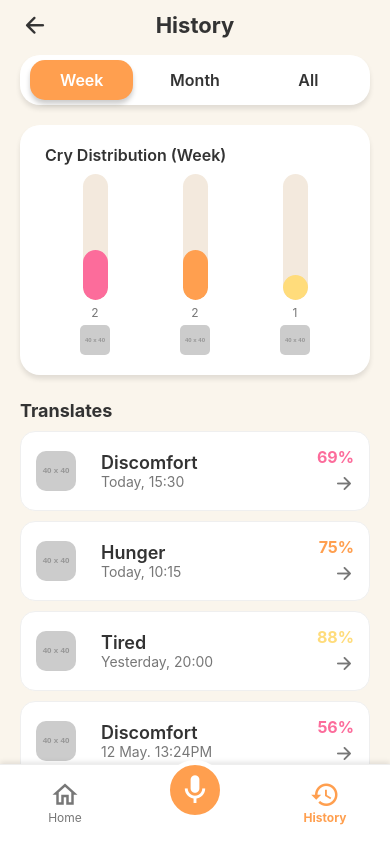
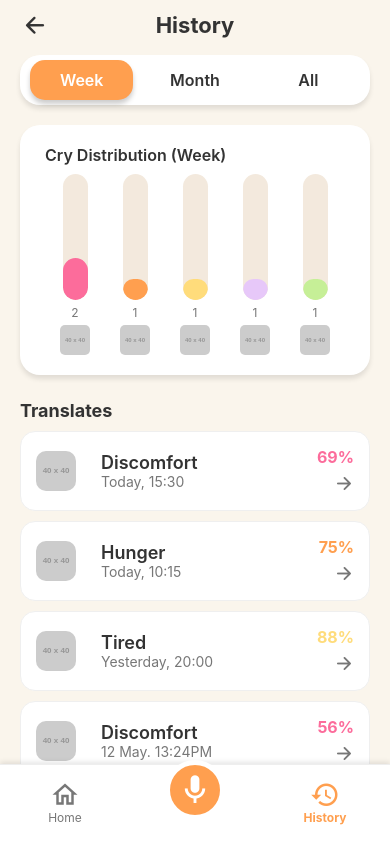
Before and after one commit to AnishTalole/infantcry, a React Native app: screen /History in a window 390 px wide. Built offline with nearby package versions, Linux system fonts and the light colour scheme.

Commit message:
update feebackScreen and HistoryScreen

```diff
--- a/src/screens/main/FeedbackScreen.js
+++ b/src/screens/main/FeedbackScreen.js
@@ -1,13 +1,17 @@
 import React, { useState, useCallback } from 'react';
-import { SafeAreaView, ScrollView, Text, View, TextInput, TouchableOpacity, Image, StyleSheet, Alert } from 'react-native'; // ADDED: Alert
+import { SafeAreaView, ScrollView, Text, View, TextInput, TouchableOpacity, Image, StyleSheet, Alert } from 'react-native';
 import CustomHeader from '../../components/CustomHeader';
 import PrimaryButton from '../../components/PrimaryButton';
 import Ionicons from 'react-native-vector-icons/Ionicons';
+import FontAwesome from 'react-native-vector-icons/FontAwesome'; // RE-ADDED: For star rating
 import BottomNavbar from '../../components/BottomNavbar';
 import { useFocusEffect } from '@react-navigation/native';
 import { styles, COLORS, PLACEHOLDER_AVATAR } from '../../theme/styles';
 
 const FeedbackScreen = ({ navigation }) => {
+  // RE-ADDED: State for 5-star rating
+  const [rating, setRating] = useState(0);
+  // Existing state for binary usefulness and comment
   const [usefulness, setUsefulness] = useState(null); // 'useful', 'not_useful', or null
   const [comment, setComment] = useState('');
 
@@ -21,30 +25,28 @@ const FeedbackScreen = ({ navigation }) => {
   );
 
   const handleSubmit = () => {
-    console.log('Feedback submitted:', { usefulness, comment });
+    console.log('Feedback submitted:', { rating, usefulness, comment });
 
-    // Simple validation
-    if (!usefulness) {
-        Alert.alert("Required", "Please select if the result was useful or not useful.");
+    // Simple validation (can be adjusted: require usefulness OR rating, etc.)
+    if (!usefulness && rating === 0) {
+        Alert.alert("Required", "Please select if the result was useful or provide a star rating.");
         return;
     }
 
-    // --- ADDED: Pop-up alert after successful submission ---
+    // Pop-up alert after successful submission
     Alert.alert(
       "Thank You!",
       "Your response has been recorded.",
       [
         {
           text: "OK",
-          // Navigate only after the user dismisses the alert
           onPress: () => navigation.navigate('Home')
         }
       ]
     );
-    // --- END ADDED ---
   };
 
-  // Helper component for the Useful/Not Useful buttons (Unchanged)
+  // Helper component for the Useful/Not Useful buttons
   const SelectionButton = ({ label, value, iconName, color }) => (
     <TouchableOpacity
       style={[
@@ -79,6 +81,7 @@ const FeedbackScreen = ({ navigation }) => {
             style={styles.feedbackImage}
           />
 
+          {/* Section 1: Binary Usefulness Check */}
           <Text style={styles.feedbackQuestion}>Was this prediction useful?</Text>
           <Text style={styles.feedbackAppName}>Infant Cry Detector</Text>
 
@@ -97,6 +100,22 @@ const FeedbackScreen = ({ navigation }) => {
             />
           </View>
 
+          {/* Section 2: 5-Star Rating (RE-ADDED) */}
+          <Text style={styles.feedbackQuestion}>Rate the accuracy of the result:</Text>
+          <View style={styles.starRatingContainer}>
+            {[1, 2, 3, 4, 5].map((star) => (
+              <TouchableOpacity key={star} onPress={() => setRating(star)}>
+                <FontAwesome
+                  name={star <= rating ? 'star' : 'star-o'}
+                  size={40}
+                  color={COLORS.cardOrange}
+                  style={{ marginHorizontal: 5 }}
+                />
+              </TouchableOpacity>
+            ))}
+          </View>
+
+          {/* Section 3: Comment Input */}
           <Text style={styles.commentHeader}>Comment (Optional)</Text>
           <TextInput
             style={styles.commentInput}
@@ -121,7 +140,7 @@ const FeedbackScreen = ({ navigation }) => {
   );
 };
 
-// Local styles (Unchanged)
+// Local styles (Adjusted margins/layout slightly for the new content arrangement)
 const localStyles = StyleSheet.create({
   scrollContent: {
     paddingBottom: 90,
@@ -131,7 +150,7 @@ const localStyles = StyleSheet.create({
     justifyContent: 'space-between',
     width: '100%',
     paddingHorizontal: 0,
-    marginBottom: 40,
+    marginBottom: 40, // Reduced space here since star rating is next
   },
   selectionButton: {
     flexDirection: 'row',
--- a/src/screens/main/HistoryScreen.js
+++ b/src/screens/main/HistoryScreen.js
@@ -10,26 +10,29 @@ import { styles, COLORS, PLACEHOLDER_ICON } from '../../theme/styles';
 const { width } = Dimensions.get('window');
 
 // --- MOCK DATA SIMULATION ---
-// Added a unique `predictionId` for each history item.
+// Ensure all 5 categories are represented in the data for the chart calculation to work.
 const MOCK_HISTORY_DATA = [
   { id: 1, reason: "Discomfort", time: "Today, 15:30", color: COLORS.secondaryPink, confidence: 69.29, predictionId: 'pid_1', count: 5 },
   { id: 2, reason: "Hunger", time: "Today, 10:15", color: COLORS.primaryOrange, confidence: 75.12, predictionId: 'pid_2', count: 12 },
   { id: 3, reason: "Tired", time: "Yesterday, 20:00", color: COLORS.cardYellow, confidence: 88.05, predictionId: 'pid_3', count: 23 },
   { id: 4, reason: "Discomfort", time: "12 May. 13:24PM", color: COLORS.secondaryPink, confidence: 55.60, predictionId: 'pid_4', count: 15 },
-  { id: 5, reason: "Hunger", time: "11 May. 09:00AM", color: COLORS.primaryOrange, confidence: 62.40, predictionId: 'pid_5', count: 1 },
+  { id: 5, reason: "Burping", time: "11 May. 09:00AM", color: COLORS.cardGreen, confidence: 62.40, predictionId: 'pid_5', count: 1 },
+  // Adding one for Belly Pain to ensure it's included in the distribution
+  { id: 6, reason: "Belly Pain", time: "11 May. 10:00AM", color: COLORS.cardPurple, confidence: 91.00, predictionId: 'pid_6', count: 3 },
 ];
 
+// UPDATED: Now defines all 5 cry types with their respective colors
 const CRY_TYPES = {
     "Discomfort": COLORS.secondaryPink,
     "Hunger": COLORS.primaryOrange,
     "Tired": COLORS.cardYellow,
-    "Belly Pain": COLORS.cardPurple,
-    "Burping": COLORS.cardGreen,
+    "Belly Pain": COLORS.cardPurple, // Using COLORS.cardPurple for Belly Pain
+    "Burping": COLORS.cardGreen,      // Using COLORS.cardGreen for Burping
 };
 
 const HistoryScreen = ({ navigation }) => {
   const [selectedPeriod, setSelectedPeriod] = useState('Week');
-  const [historyItems, setHistoryItems] = useState(MOCK_HISTORY_DATA); // State for the list view
+  const [historyItems, setHistoryItems] = useState(MOCK_HISTORY_DATA);
 
   const [currentRoute, setCurrentRoute] = useState('History');
 
@@ -40,8 +43,9 @@ const HistoryScreen = ({ navigation }) => {
     }, [navigation])
   );
 
-  // Memoized function to calculate chart data (unchanged)
+  // Memoized function to calculate chart data based on the full 5 CRY_TYPES map
   const chartData = useMemo(() => {
+    // 1. Count occurrences of each cry type present in the history
     const counts = historyItems.reduce((acc, item) => {
         acc[item.reason] = (acc[item.reason] || 0) + 1;
         return acc;
@@ -49,6 +53,7 @@ const HistoryScreen = ({ navigation }) => {
 
     const totalCount = historyItems.length;
 
+    // 2. Create the data structure, including all 5 CRY_TYPES, even if count is 0
     return Object.entries(CRY_TYPES).map(([reason, color]) => {
         const count = counts[reason] || 0;
         const percentage = totalCount > 0 ? (count / totalCount) : 0;
@@ -56,18 +61,16 @@ const HistoryScreen = ({ navigation }) => {
         return {
             label: reason,
             count: count,
-            percentage: percentage,
+            percentage: percentage, // value between 0 and 1
             iconColor: color,
         };
-    }).sort((a, b) => b.count - a.count);
+    }).sort((a, b) => b.count - a.count); // Sort to show most frequent first
   }, [historyItems]);
 
 
-  // UPDATED: HistoryItem now passes predictionId
   const HistoryItem = ({ label, time, iconColor, confidence, itemData }) => (
     <TouchableOpacity
       style={styles.historyItem}
-      // ACTION: Pass the predictionId for lookup on the RemedyScreen
       onPress={() => navigation.navigate('Remedy', { predictionId: itemData.predictionId, primaryLabel: label })}
     >
       <View style={{ flexDirection: 'row', alignItems: 'center' }}>
@@ -114,23 +117,25 @@ const HistoryScreen = ({ navigation }) => {
           ))}
         </Card>
 
-        {/* Charts/Graphs */}
+        {/* Charts/Graphs (Now dynamic for all 5 types) */}
         <Card style={styles.chartCard}>
           <Text style={localStyles.chartTitle}>Cry Distribution ({selectedPeriod})</Text>
           <View style={styles.barChartContainer}>
             {chartData.map((item, index) => (
-              item.count > 0 && (
+              // RENDER: Show all 5 bars, regardless of count, but only show count label if > 0
               <View key={index} style={styles.barWrapper}>
                 <View style={styles.barOuter}>
                   <View style={[styles.barInner, {
-                        height: `${Math.max(5, item.percentage * 100)}%`,
+                      // Ensure minimum height for visual clarity, otherwise 0% height
+                      height: `${item.percentage > 0 ? Math.max(5, item.percentage * 100) : 0}%`,
                       backgroundColor: item.iconColor
                   }]} />
                 </View>
-                  <Text style={styles.barLabel}>{item.count}</Text>
+                {/* Only show the count label if the count is greater than 0 */}
+                <Text style={styles.barLabel}>{item.count > 0 ? item.count : ''}</Text>
+                {/* Icon represents the cry reason */}
                 <Image source={{ uri: PLACEHOLDER_ICON(item.iconColor) }} style={styles.barIcon} />
               </View>
-              )
             ))}
           </View>
         </Card>
```
Lines whose indentation alone changed are shown as unchanged.
